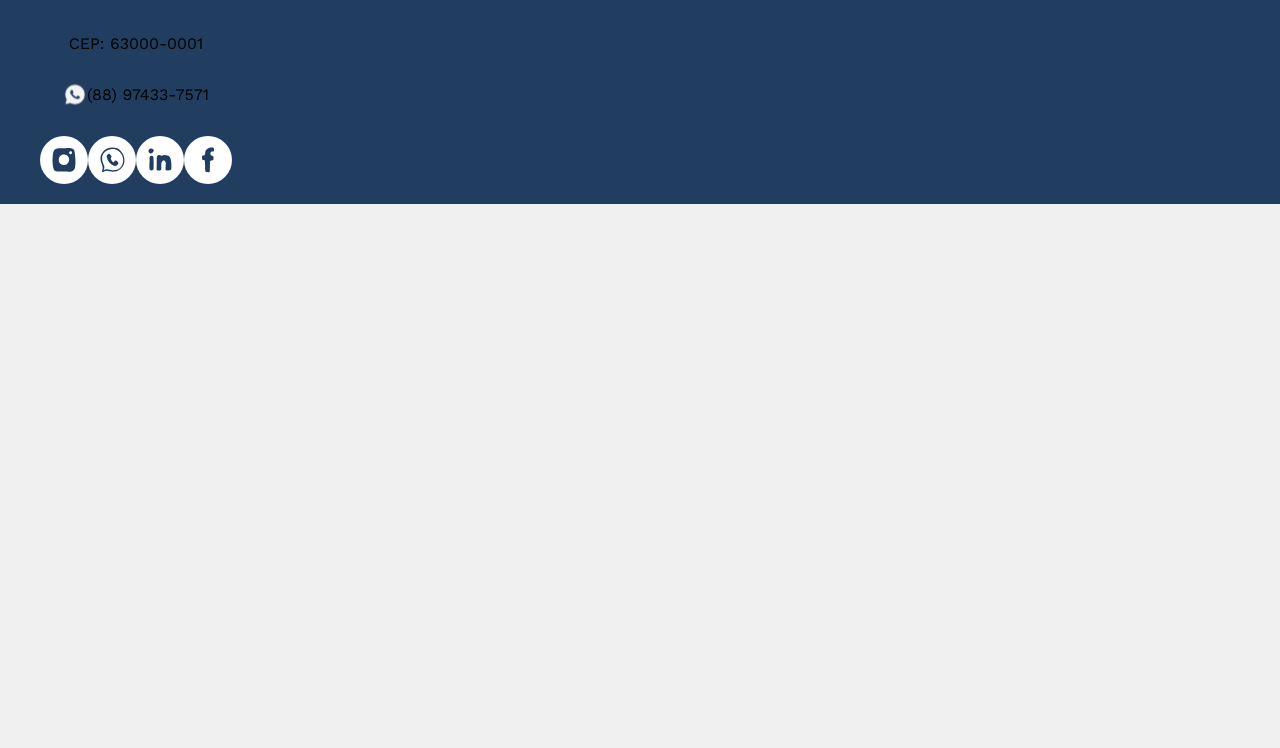
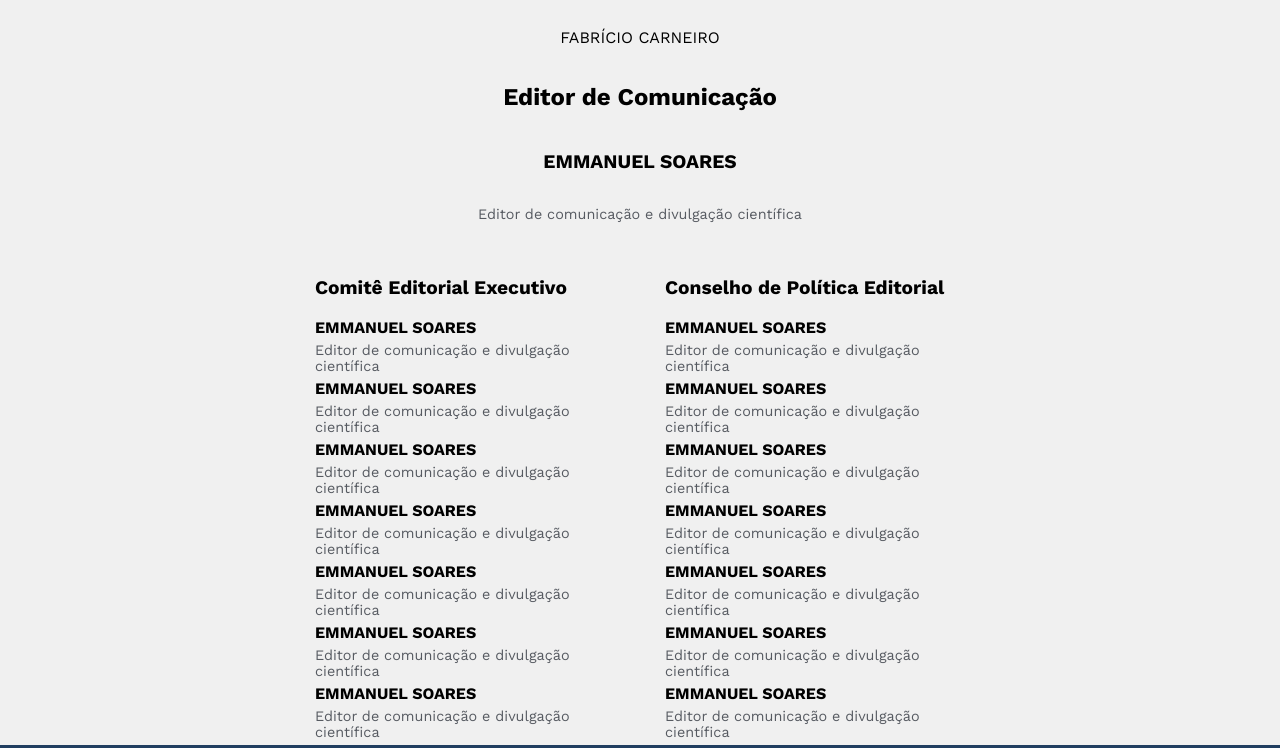
Before and after one commit to extension-projects/ls_nexti, a React (Vite) app in the folder frontend/front/: page /corpo-editorial in a window 1280 px wide. Shown: the part 617-1365 px from the top of the page. Before the commit the page ends 821 px from the top, so only its background shows below. Built offline with nearby package versions, Linux system fonts and the light colour scheme.

Commit message:
adicionado conteúdo e estilos à página Corpo Editorial

```diff
--- a/frontend/front/src/pages/CorpoEditorial.jsx
+++ b/frontend/front/src/pages/CorpoEditorial.jsx
@@ -2,6 +2,8 @@ import { Footer } from "../components/footer";
 import { Header } from "../components/header";
 import { Navigation } from "../components/navigation";
 import { TitlePage } from "../components/title-page";
+
+import '../styles/CorpoEditorial.css'
 
 function CorpoEditorial () {
     return (
@@ -9,6 +11,59 @@ function CorpoEditorial () {
             <Header />
             <Navigation />
             <TitlePage title={"Corpo Editorial"} />
+            <section>
+                    <div className="top">
+                        <h2 className="title">Editores Chefes</h2>
+                        <p className="chief-editor"><a href="#">FABRÍCIO CARNEIRO</a></p>
+                        <p className="chief-editor"><a href="#">FABRÍCIO CARNEIRO</a></p>
+                        <p className="chief-editor">FABRÍCIO CARNEIRO</p>
+                        <h2 className="title">Editor de Comunicação</h2>
+                        <p className="editor-name">EMMANUEL SOARES</p>
+                        <p className="editor-role">Editor de comunicação e divulgação científica</p>
+                    </div>
+
+                    <div className="editorial-container">
+                        <div className="editorial-section">
+                        <h3 className="section-title">Comitê Editorial Executivo</h3>
+                        <div className="editorial-list">
+                            <p><strong>EMMANUEL SOARES</strong></p>
+                            <p className="editor-role">Editor de comunicação e divulgação científica</p>
+                            <p><strong>EMMANUEL SOARES</strong></p>
+                            <p className="editor-role">Editor de comunicação e divulgação científica</p>
+                            <p><strong>EMMANUEL SOARES</strong></p>
+                            <p className="editor-role">Editor de comunicação e divulgação científica</p>
+                            <p><strong>EMMANUEL SOARES</strong></p>
+                            <p className="editor-role">Editor de comunicação e divulgação científica</p>
+                            <p><strong>EMMANUEL SOARES</strong></p>
+                            <p className="editor-role">Editor de comunicação e divulgação científica</p>
+                            <p><strong>EMMANUEL SOARES</strong></p>
+                            <p className="editor-role">Editor de comunicação e divulgação científica</p>
+                            <p><strong>EMMANUEL SOARES</strong></p>
+                            <p className="editor-role">Editor de comunicação e divulgação científica</p>
+                        </div>
+                        </div>
+
+                        <div className="editorial-section">
+                        <h3 className="section-title">Conselho de Política Editorial</h3>
+                        <div className="editorial-list">
+                            <p><strong>EMMANUEL SOARES</strong></p>
+                            <p className="editor-role">Editor de comunicação e divulgação científica</p>
+                            <p><strong>EMMANUEL SOARES</strong></p>
+                            <p className="editor-role">Editor de comunicação e divulgação científica</p>
+                            <p><strong>EMMANUEL SOARES</strong></p>
+                            <p className="editor-role">Editor de comunicação e divulgação científica</p>
+                            <p><strong>EMMANUEL SOARES</strong></p>
+                            <p className="editor-role">Editor de comunicação e divulgação científica</p>
+                            <p><strong>EMMANUEL SOARES</strong></p>
+                            <p className="editor-role">Editor de comunicação e divulgação científica</p>
+                            <p><strong>EMMANUEL SOARES</strong></p>
+                            <p className="editor-role">Editor de comunicação e divulgação científica</p>
+                            <p><strong>EMMANUEL SOARES</strong></p>
+                            <p className="editor-role">Editor de comunicação e divulgação científica</p>
+                        </div>
+                        </div>
+                    </div>
+            </section>
             <Footer />
         </>
     )
--- /dev/null
+++ b/frontend/front/src/styles/CorpoEditorial.css
@@ -0,0 +1,58 @@
+section {
+    justify-content: center;
+    display: flex;
+    flex-direction: column
+}
+
+.top {
+    display: flex;
+    align-items: center;
+    justify-content: center;
+    flex-direction: column;
+
+}
+  .title {
+    font-size: 1.5em;
+    font-weight: bold;
+  }
+
+  .chief-editor a {
+    color: #EB973E;
+    text-decoration: none;
+    font-weight: bold;
+  }
+
+  .chief-editor {
+    font-size: 1em;
+  }
+
+  .editor-name {
+    font-weight: bold;
+    font-size: 1.2em;
+  }
+
+  .editor-role {
+    font-size: 0.9em;
+    color: #565A61;
+  }
+
+  .editorial-container {
+    display: flex;
+    justify-content: center;
+    gap: 50px;
+    margin-top: 20px;
+  }
+
+  .editorial-section {
+    text-align: left;
+    max-width: 300px;
+  }
+
+  .section-title {
+    font-size: 1.2em;
+    font-weight: bold;
+  }
+
+  .editorial-list p {
+    margin: 5px 0;
+  }
```
